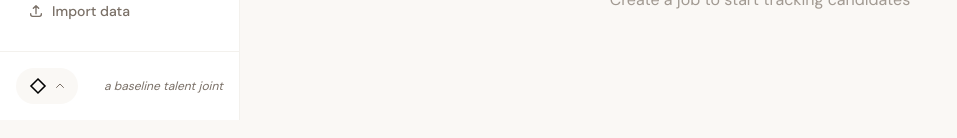
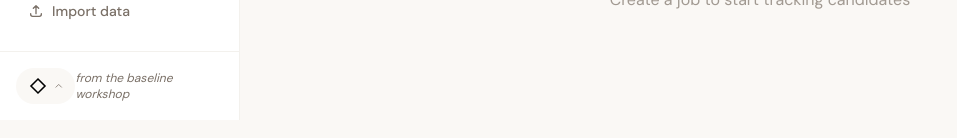
Before and after one commit to phil-baseline/baseline-talent-lineup, a React (Vite) app: page / in a window 1280 px wide. Shown: the part 488-626 px from the top of the page, without its empty margins (0-957 px from the left). Built offline with nearby package versions, Linux system fonts and the light colour scheme.

Commit message:
Update tagline to 'from the baseline workshop'
Artisan/craft workshop feel - evokes handmade quality.

Co-Authored-By: Claude Opus 4.5 <noreply@anthropic.com>

```diff
--- a/src/components/Sidebar/Sidebar.tsx
+++ b/src/components/Sidebar/Sidebar.tsx
@@ -20,7 +20,7 @@ export function Sidebar() {
         <div className="p-4 border-t border-brown/10 flex items-center justify-between">
           <SupportMenu onOpenPrivacy={() => setShowPrivacy(true)} />
           <span className="text-xs text-stone italic">
-            a baseline talent joint
+            from the baseline workshop
           </span>
         </div>
       </aside>
```
